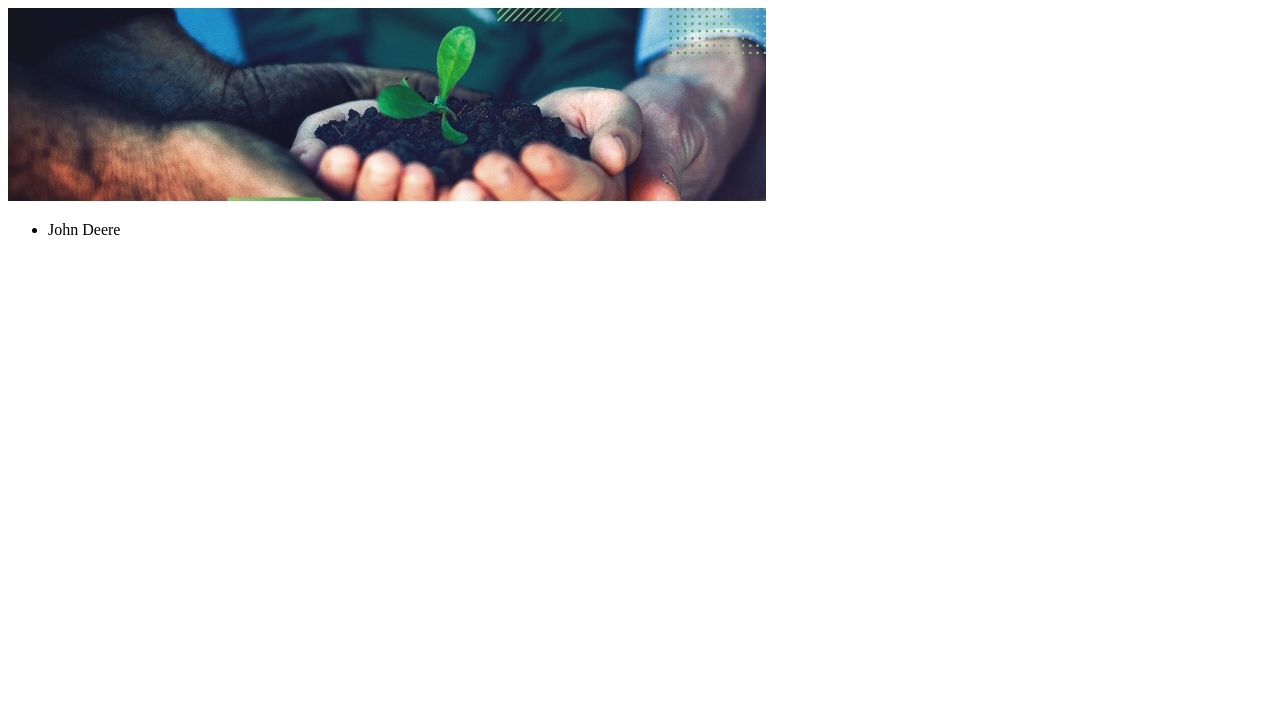
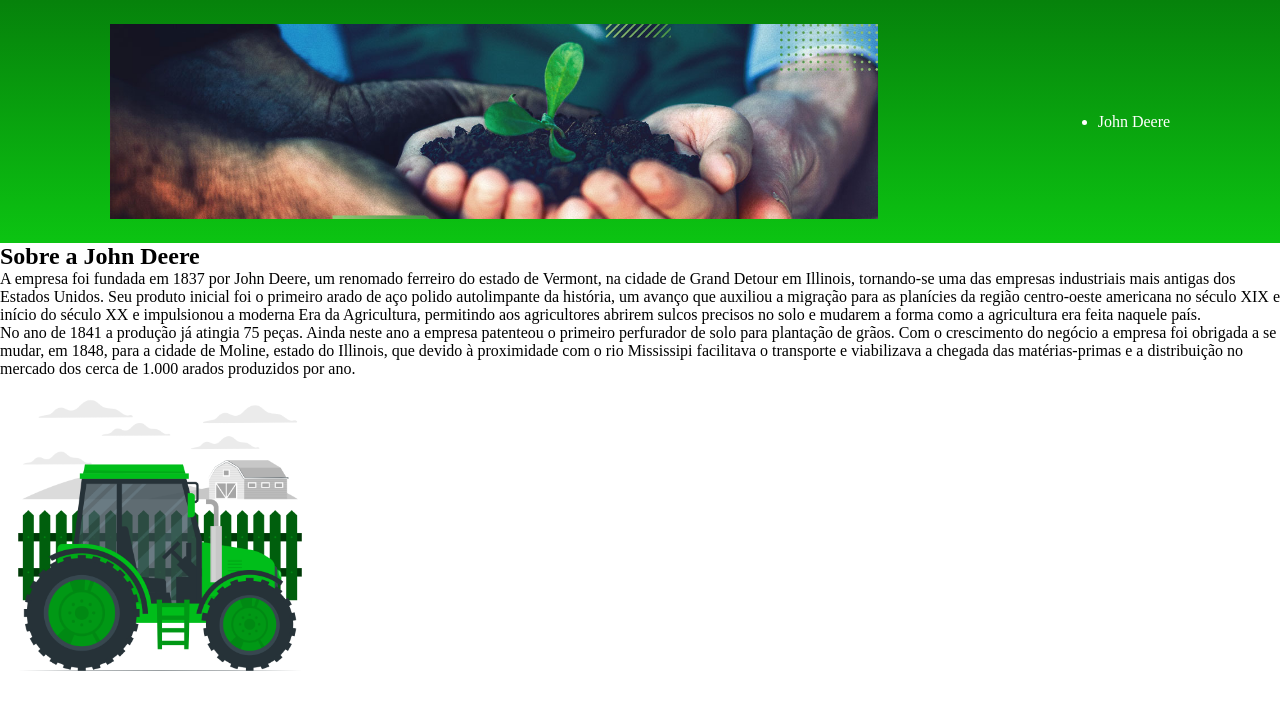
Before and after one commit to Copenhagen1822/Projeto-figma, a plain HTML site: page index.html in a window 1280 px wide. Drawn offline with Linux system fonts and the light colour scheme.

Commit message:
Add files via upload

```diff
--- a/index.html
+++ b/index.html
@@ -13,6 +13,11 @@
         <li class="cabecalho-lista">John Deere</li>
         </ul>
     </header>
-
+    <section class="John Deere">
+        <h2 class="John-Deere-titulo">Sobre a John Deere</h2>
+        <p class="John-Deere-texto-um">A empresa foi fundada em 1837 por John Deere, um renomado ferreiro do estado de Vermont, na cidade de Grand Detour em Illinois, tornando-se uma das empresas industriais mais antigas dos Estados Unidos. Seu produto inicial foi o primeiro arado de aço polido autolimpante da história, um avanço que auxiliou a migração para as planícies da região centro-oeste americana no século XIX e início do século XX e impulsionou a moderna Era da Agricultura, permitindo aos agricultores abrirem sulcos precisos no solo e mudarem a forma como a agricultura era feita naquele país.</p>
+        <p class="John-Deere-texto-dois">No ano de 1841 a produção já atingia 75 peças. Ainda neste ano a empresa patenteou o primeiro perfurador de solo para plantação de grãos. Com o crescimento do negócio a empresa foi obrigada a se mudar, em 1848, para a cidade de Moline, estado do Illinois, que devido à proximidade com o rio Mississipi facilitava o transporte e viabilizava a chegada das matérias-primas e a distribuição no mercado dos cerca de 1.000 arados produzidos por ano.</p>
+    <img class="trator-imagem" src="tratorzin.png" alt="trator verde">
+    </section>
 </body>
 </html>
--- a/style.css
+++ b/style.css
@@ -1,9 +1,32 @@
-cabecalho {
+*{
+ margin: 0;
+ padding: 0;
+}
+.cabecalho {
     background-color: #06820b;
     color: white;
     display: flex;
+    justify-content: space-around;
+    align-items: center;
+    padding: 24px 0;
 }
 
 .cabecalho-imagem{
 width: 60%;
 }
+
+.cabecalho-lista-item{
+display: inline-block;
+margin: 0 16px;
+font-size: 24px;
+}
+
+.trator-imagem{
+    width: 25%;
+}
+
+.cabecalho{
+    background-image: linear-gradient(#06820b,#0cc412);
+    color: white;
+    display: flex;
+}
```
Also changed, not shown: tratorzin.png (added).
